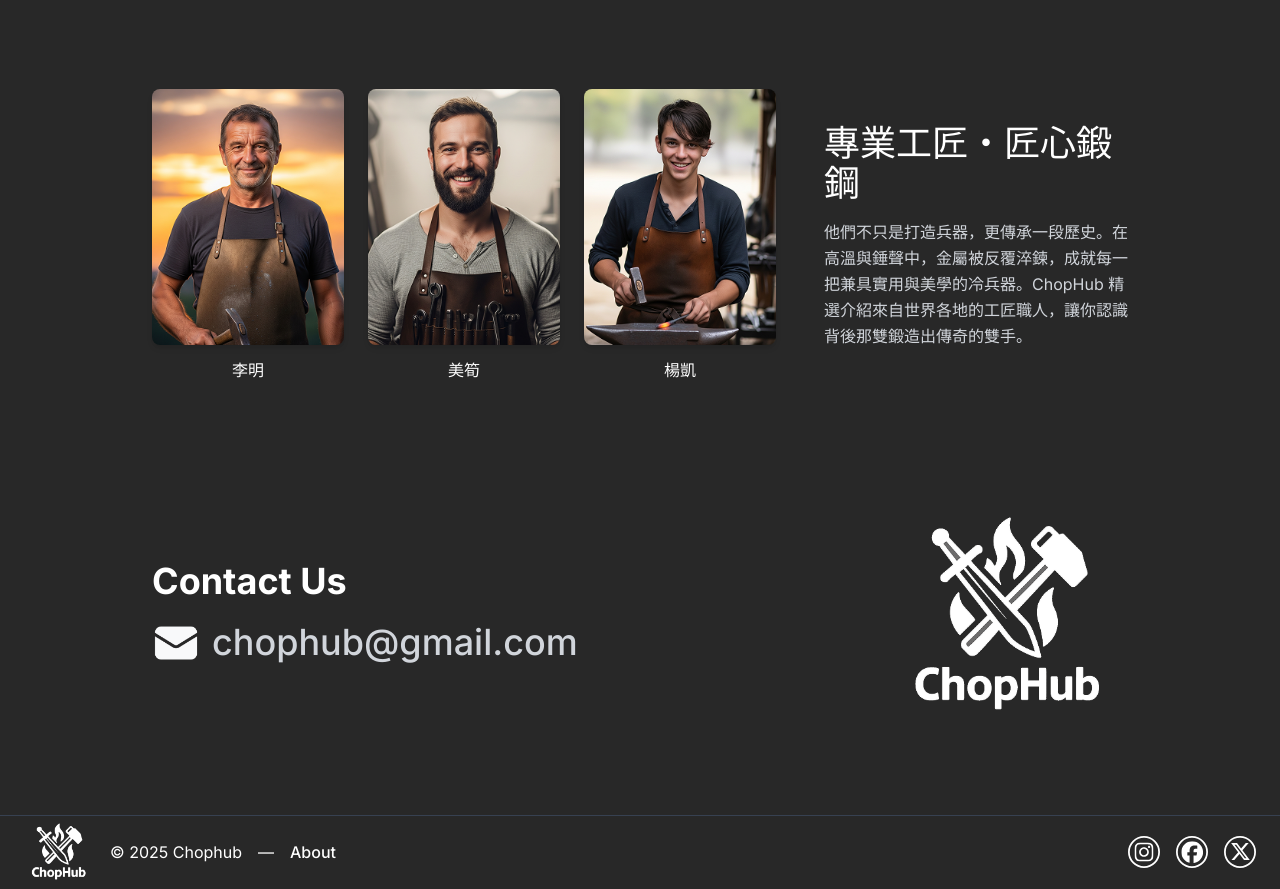
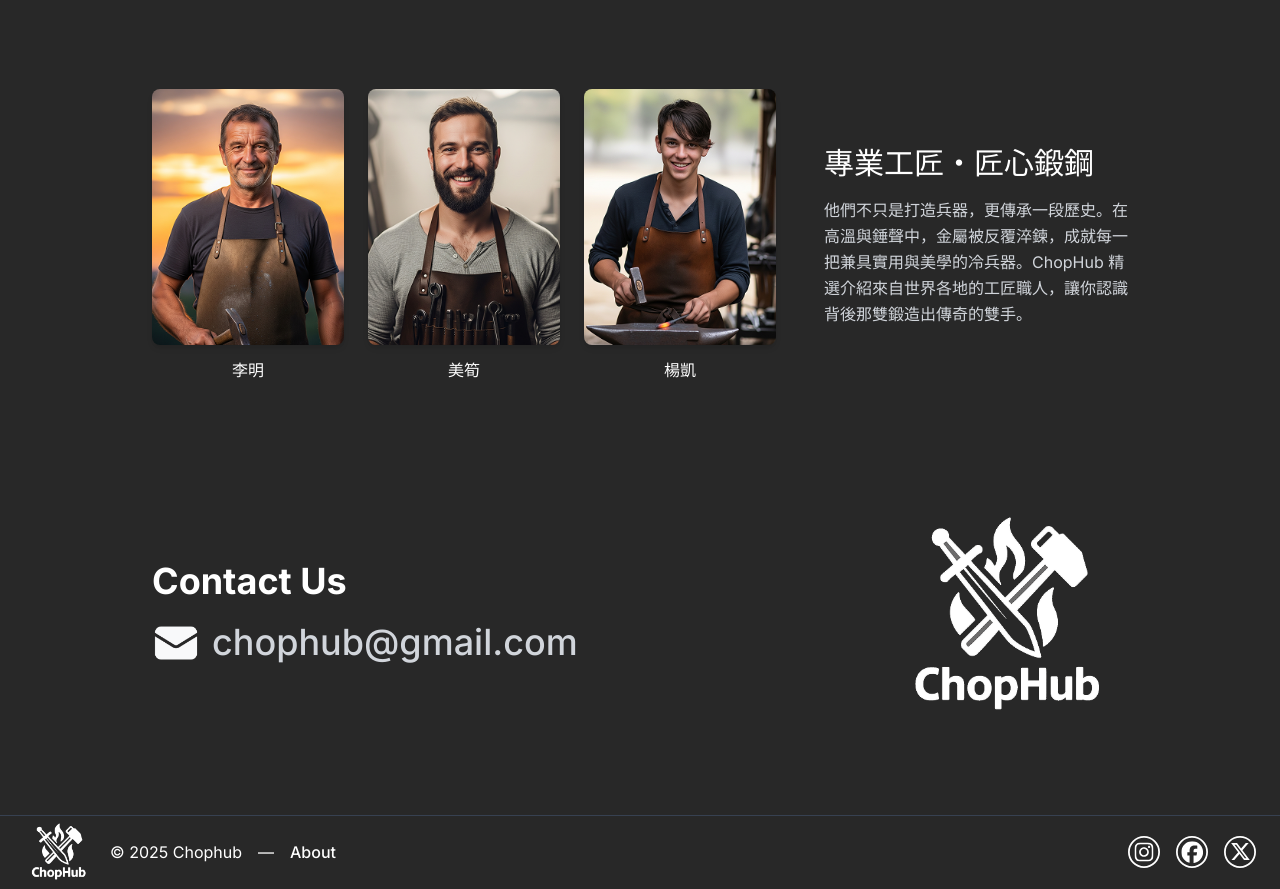
Before and after one commit to CJD-101-Group3/chophub, a Vue app: page /About in a window 1280 px wide. Shown: the part 800-1689 px from the top of the page. Built offline with nearby package versions, Linux system fonts and the light colour scheme; what @tsparticles/vue3 would draw is missing.

Commit message:
fix;AboutUs.vue修改字體

```diff
--- a/src/views/AboutUs.vue
+++ b/src/views/AboutUs.vue
@@ -73,7 +73,7 @@ const mobileArtisans = [
           </div>
           <!-- 【修改點 2】將 text-center lg:text-left 改為 text-left -->
           <div class="text-left max-w-md">
-            <h2 class="text-3xl lg:text-4xl font-bold mb-4">專業工匠・匠心鍛鋼</h2>
+            <h3 class="text-3xl lg:text-3xl font-bold mb-4">專業工匠・匠心鍛鋼</h3>
             <p class="text-gray-300 leading-relaxed">
               他們不只是打造兵器，更傳承一段歷史。在高溫與錘聲中，金屬被反覆淬鍊，成就每一把兼具實用與美學的冷兵器。ChopHub 精選介紹來自世界各地的工匠職人，讓你認識背後那雙鍛造出傳奇的雙手。
             </p>
```
